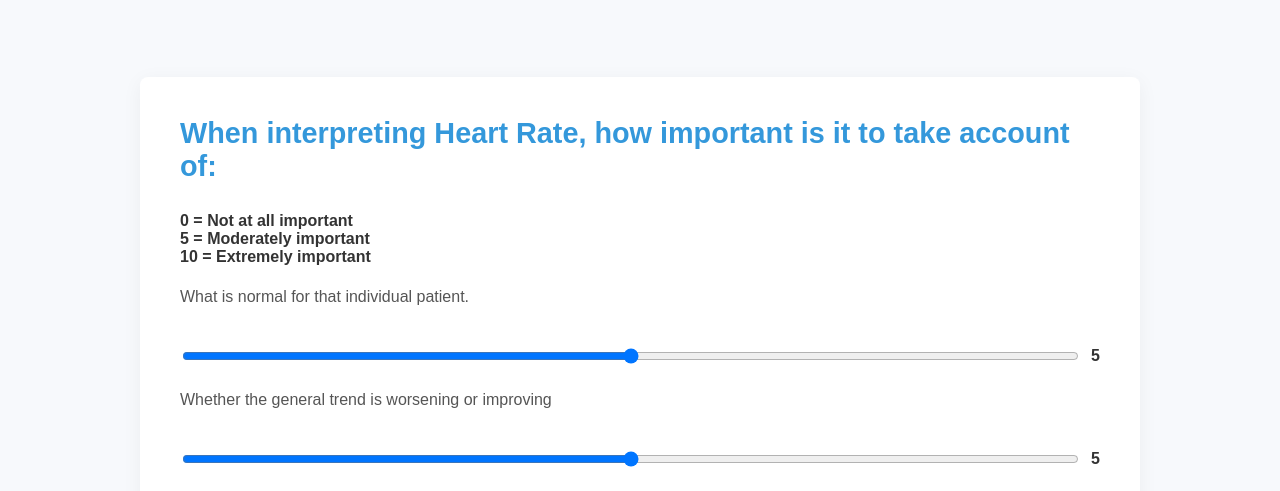
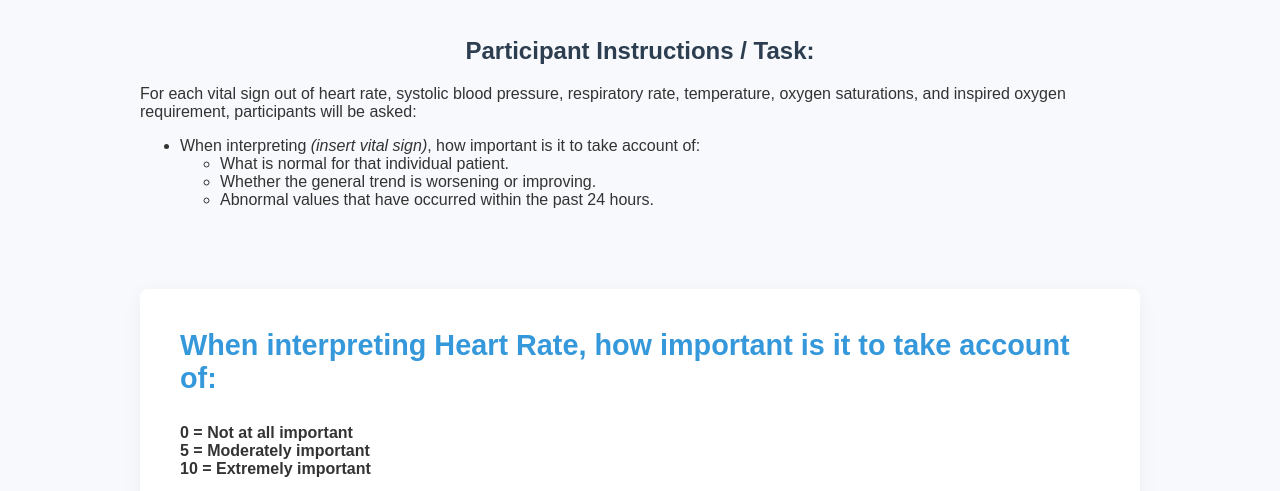
Before and after one commit to Troy-Kettle/dataCollection, a plain HTML site: page part3.html in a window 1280 px wide. Shown: the part 257-748 px from the top of the page. Drawn offline with Linux system fonts and the light colour scheme.

Commit message:
presentation readyy

```diff
--- a/part3.html
+++ b/part3.html
@@ -43,6 +43,18 @@
         </div>
 
         <h1>Part 3: Further Interpretation of Vital Signs</h1>
+
+        <h2>Participant Instructions / Task:</h2>
+        <p>For each vital sign out of heart rate, systolic blood pressure, respiratory rate, temperature, oxygen saturations, and inspired oxygen requirement, participants will be asked:</p>
+        <ul>
+            <li>When interpreting <em>(insert vital sign)</em>, how important is it to take account of:</li>
+            <ul>
+            <li>What is normal for that individual patient.</li>
+            <li>Whether the general trend is worsening or improving.</li>
+            <li>Abnormal values that have occurred within the past 24 hours.</li>
+            </ul>
+        </ul>
+
         <div id="part3Container"></div>
 
         <div class="navigation-buttons">
--- a/script3.js
+++ b/script3.js
@@ -4,7 +4,8 @@ document.addEventListener('DOMContentLoaded', () => {
         { name: "Systolic Blood Pressure", unit: "mmHg" },
         { name: "Respiratory Rate", unit: "breaths/min" },
         { name: "Temperature", unit: "℃" },
-        { name: "Oxygen Saturation", unit: "%" }
+        { name: "Oxygen Saturation", unit: "%" },
+        { name: "Inspired Oxygen", unit: "L/min" }
     ];
 
     const part3Questions = [
```
Also changed, not shown: part2.html (+5 -0 lines), script2.js (+33 -1 lines), 1 other file.
